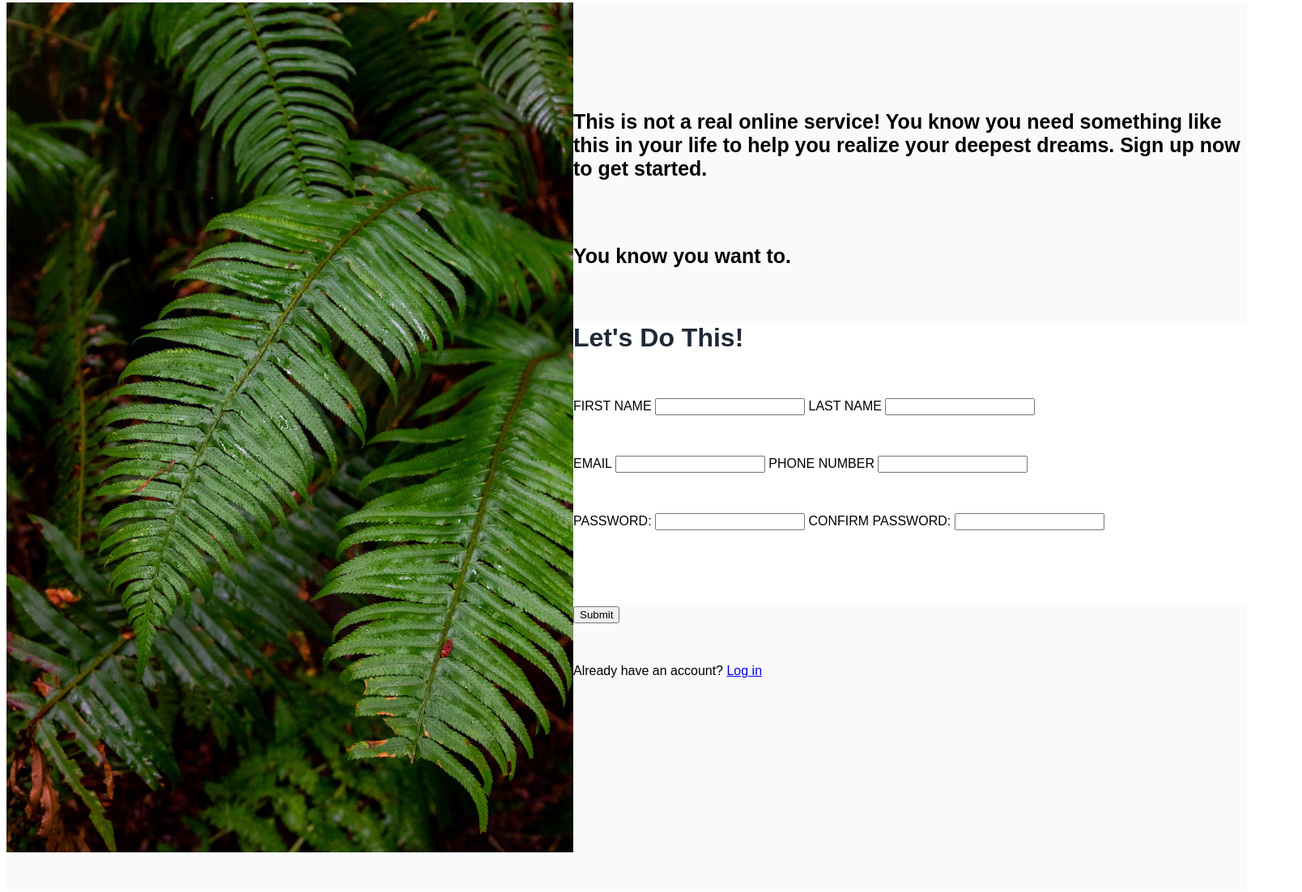
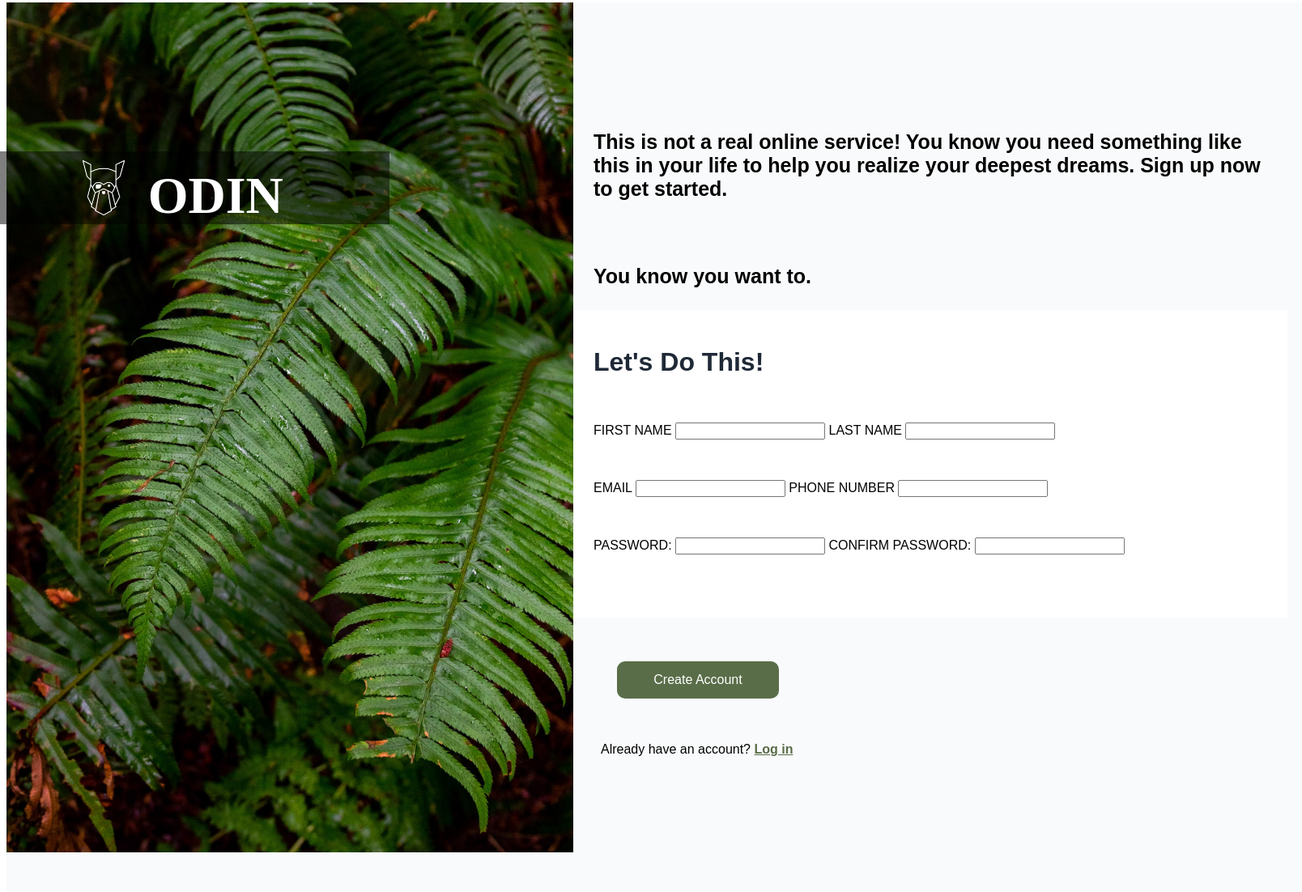
Before and after one commit to DeltadotRAGHHHHH/DeltadotRAGHHHHH.github.io, a plain HTML site: page recreatethis/meowmeow.html in a window 1280 px wide. Shown: the part 5-1107 px from the top of the page at 81% size, 1608 px wide, since content can reach past the window. Drawn offline with Linux system fonts and the light colour scheme.

Commit message:
i made progress exclamation point

```diff
--- a/recreatethis/meowmeow.css
+++ b/recreatethis/meowmeow.css
@@ -4,7 +4,10 @@
 .flex-container {
     display: flex;
   }
-
+.logo {
+  font-family: Norse-Bold;
+  src: url(Norse-Bold.otf);
+}
   /* this selector selects all divs inside of .flex-container */
   .flex-container div {
     background: #f9fafb;
@@ -15,12 +18,43 @@
   h1{
     color:#1f2937
   }
-
-
+  a:any-link{color: #596d48;
+    font-family:Arial, Helvetica, sans-serif; }
+  .inputPair {
+    display: flex;
+    flex-direction: column;
+    margin-right: 10px
+  }
+.logo {
+  position: absolute;
+  top: 15vw;
+  left: 0vw;
+  width: 37.6vw;
+  height: 7vw;
+  background: rgba(0, 0, 0, 0.5);
+  display: flex;
+  justify-content: center;
+  align-items: center;
+}
+.logo img{
+    z-index: 1;
+    position: absolute;
+    width: 4vw;
+    height: auto;
+    left: 8vw;
+}
+.logo h1{
+  color: white;
+  font-size: 5vw;
+  margin-left: 4vw;
+  position: relative;
+  font-family: Norse-Bold;
+  margin-top: 5vw;
+}
   .MEOW div{
     background: #f9fafb;
     /* border: 4px solid brown; */
-    height: 350px;
+    height: 330px;
     flex: 1 1 0%;
     width: 65vw;
   }
@@ -29,13 +63,34 @@
   font-size: 25px;
   text-align: left;
   font-family: Arial, Helvetica, sans-serif;
+
+  padding: 25px;
  }
  .MEOW .two2 {
+
   background: rgb(255, 255, 255);
   font-family: Arial, Helvetica, sans-serif;
+  padding: 25px;
 
  }
  .MEOW .three3 {
   background: #f9fafb;
   font-family: Arial, Helvetica, sans-serif;
+  padding: 14px;
+  margin: 20px;
+
  }
+
+ .button {
+  display: block;
+  width: 200px;
+  border-radius: 10px;
+  border: none;
+  background-color: #596d48;
+  color: white;
+  padding: 14px 28px;
+  margin: 20px;
+  font-size: 16px;
+  cursor: pointer;
+  text-align: center;
+}
--- a/recreatethis/meowmeow.html
+++ b/recreatethis/meowmeow.html
@@ -9,7 +9,10 @@
     <link rel="stylesheet" href="meowmeow.css">
   </head>
   <body>
-
+    <div class="logo">
+    <img src="../photoshit/odinprojectlogo.png" alt="logo" class="odinLogo">
+    <h1>ODIN</h1>
+    </div>
      <div class="flex-container">
       <div class="one"> <img src="../photoshit/backgroundphoto.avif" width="700"> </div>
       <div class="two">
@@ -44,9 +47,9 @@
         </form>
       </div>
 
-      <div class="three3"><button type="submit">Submit</button>
+      <div class="three3"><button class="button" width="200" height="50" type="submit">Create Account</button>
       </form> <p>&#160;</p>
-      <p>Already have an account? <a href="../card/creditcard.html">Log in</a> </p>
+      <p>Already have an account? <a style="font-weight:bold" href="../card/creditcard.html">Log in</a> </p>
     </div>
       </div>
     </div>
```
Also changed, not shown: photoshit/Norse-Bold.otf (added), photoshit/odinprojectlogo.png (added).
